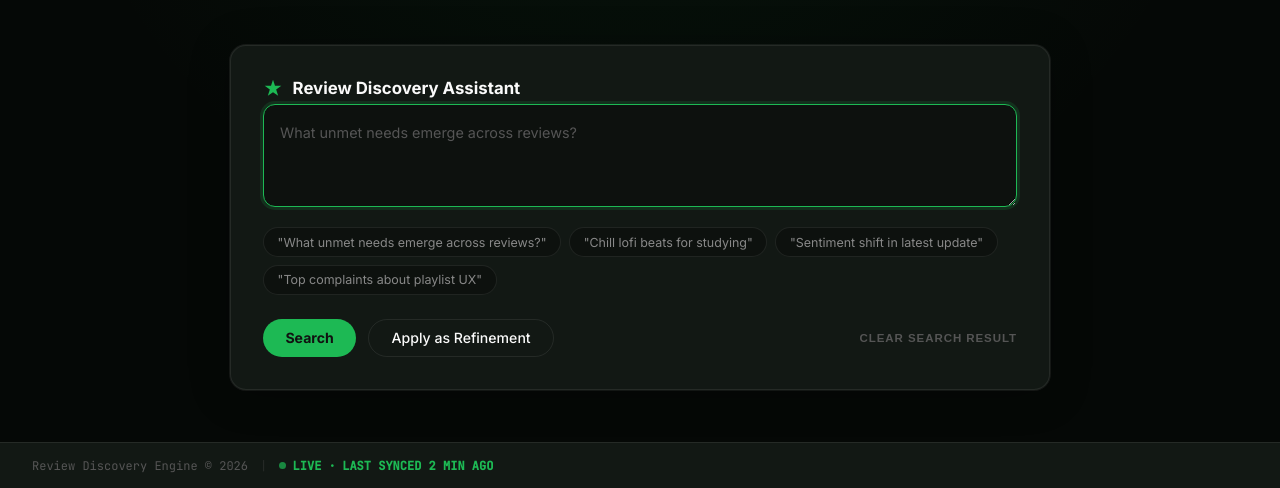
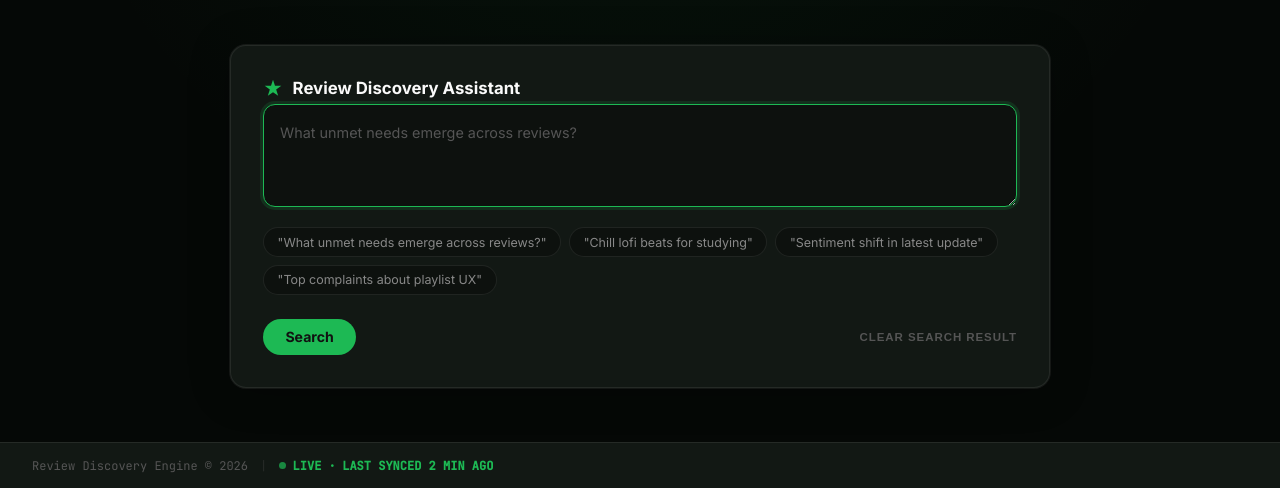
Before and after one commit to soudagarnayan2/NL--Spotify_Review_Discovery_Engine, a plain HTML site: page src/frontend/index.html in a window 1280 px wide. Shown: the part 312-800 px from the top of the page. Drawn offline with nearby package versions, Linux system fonts and the light colour scheme; no server answers.

Commit message:
style: remove Apply as Refinement button

```diff
--- a/src/frontend/index.html
+++ b/src/frontend/index.html
@@ -86,7 +86,6 @@
         <div class="actions-row">
           <div class="action-btns">
             <button class="btn-primary" id="searchBtn" onclick="runSearch()">Search</button>
-            <button class="btn-secondary" id="refineBtn" onclick="applyRefinement()">Apply as Refinement</button>
           </div>
           <button class="clear-link" onclick="clearSearch()">CLEAR SEARCH RESULT</button>
         </div>
```
